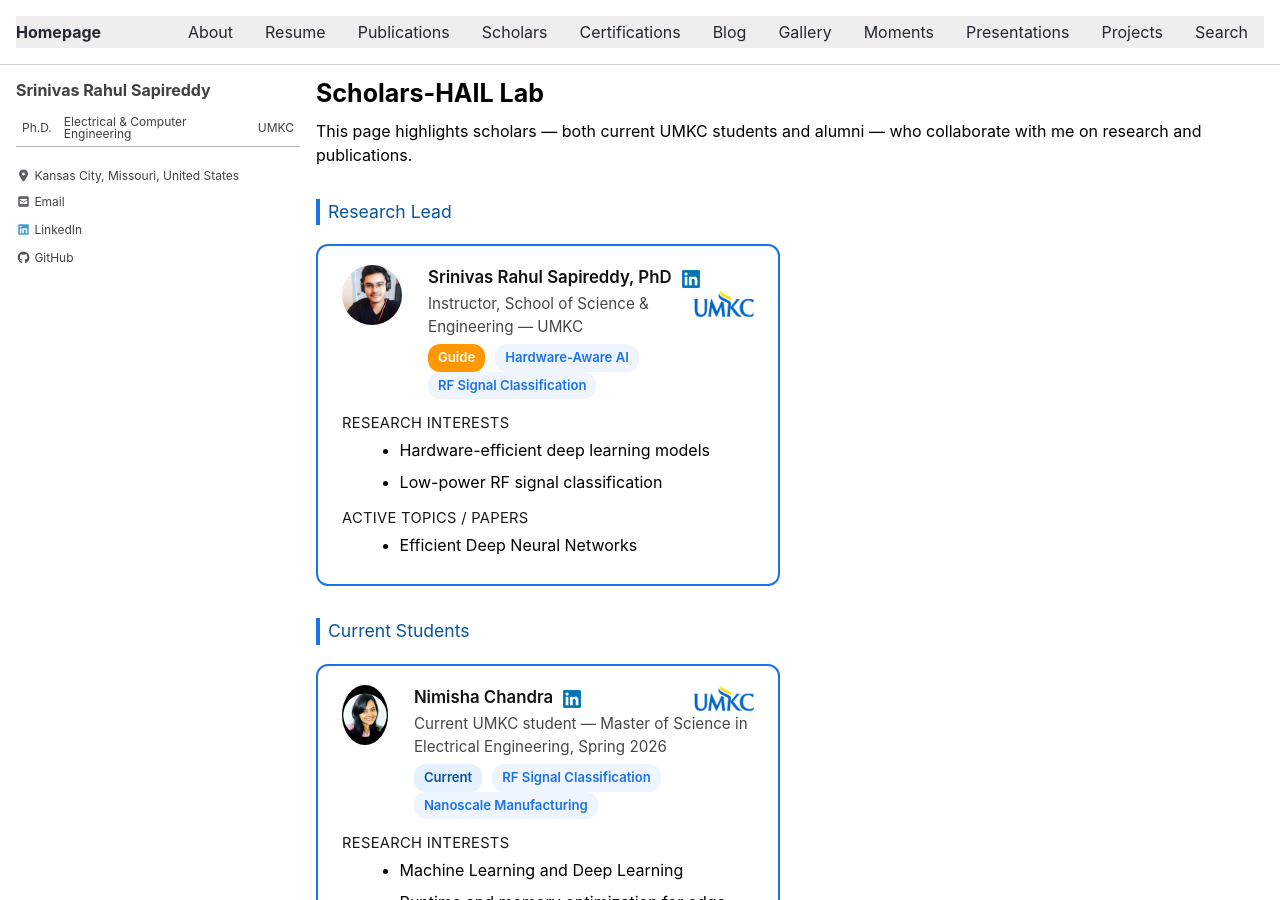
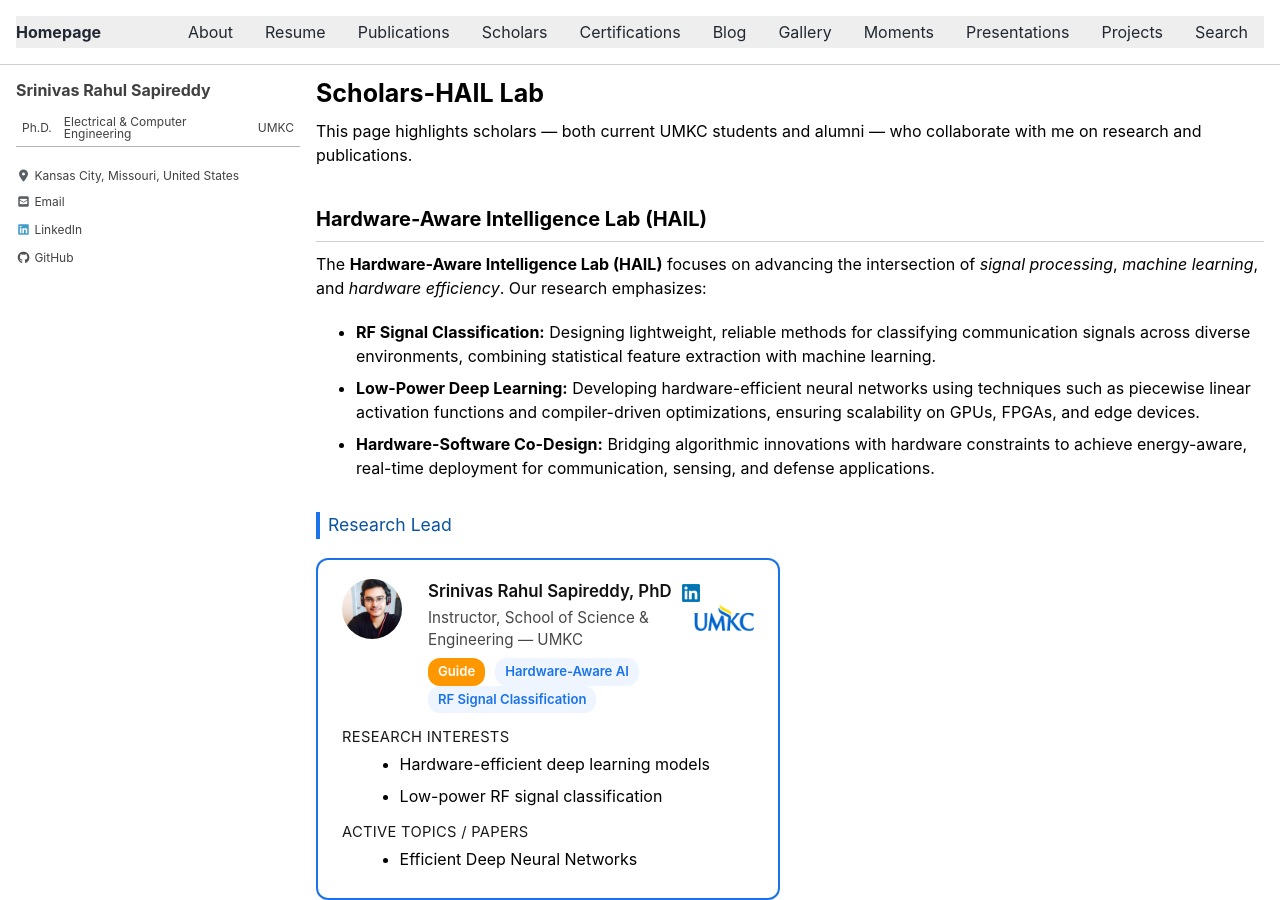
Before and after one commit to srsapireddy/srsapireddy.github.io, a Jekyll site: the page built from _pages/scholars.md, in a window 1280 px wide and 900 px high. Built offline with Jekyll 4.4.1, drawn with Linux system fonts in a browser that asks for light colours; cached includes are drawn as plain includes; nearby versions of some CDN libraries.

Commit message:
Update scholars.md

```diff
--- a/_pages/scholars.md
+++ b/_pages/scholars.md
@@ -130,6 +130,21 @@ permalink: /scholars/
 <p>
 This page highlights scholars — both current UMKC students and alumni — who collaborate with me on research and publications.
 </p>
+
+<section class="lab-section">
+  <h2>Hardware-Aware Intelligence Lab (HAIL)</h2>
+  <p>
+    The <strong>Hardware-Aware Intelligence Lab (HAIL)</strong> focuses on advancing the intersection of
+    <em>signal processing</em>, <em>machine learning</em>, and <em>hardware efficiency</em>. Our research emphasizes:
+  </p>
+
+  <ul>
+    <li><strong>RF Signal Classification:</strong> Designing lightweight, reliable methods for classifying communication signals across diverse environments, combining statistical feature extraction with machine learning.</li>
+    <li><strong>Low-Power Deep Learning:</strong> Developing hardware-efficient neural networks using techniques such as piecewise linear activation functions and compiler-driven optimizations, ensuring scalability on GPUs, FPGAs, and edge devices.</li>
+    <li><strong>Hardware-Software Co-Design:</strong> Bridging algorithmic innovations with hardware constraints to achieve energy-aware, real-time deployment for communication, sensing, and defense applications.</li>
+  </ul>
+</section>
+
 
 <div class="group-title">Research Lead</div>
 <div class="sch-grid">
```
